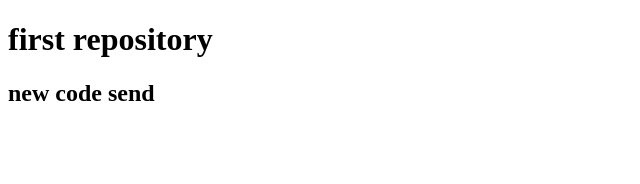
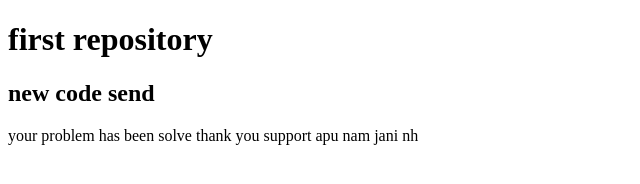
Before and after one commit to anamul101/first-repo, a plain HTML site: page index.html in a window 1280 px wide. Shown: the whole page, without its empty margins (0-640 px from the left). Drawn offline with Linux system fonts and the light colour scheme.

Commit message:
new commit

```diff
--- a/index.html
+++ b/index.html
@@ -9,5 +9,6 @@
 <body>
     <h1>first repository</h1>
     <h2>new code send</h2>
+    <p>your problem has been solve thank you support apu nam jani nh</p>
 </body>
 </html>
```
